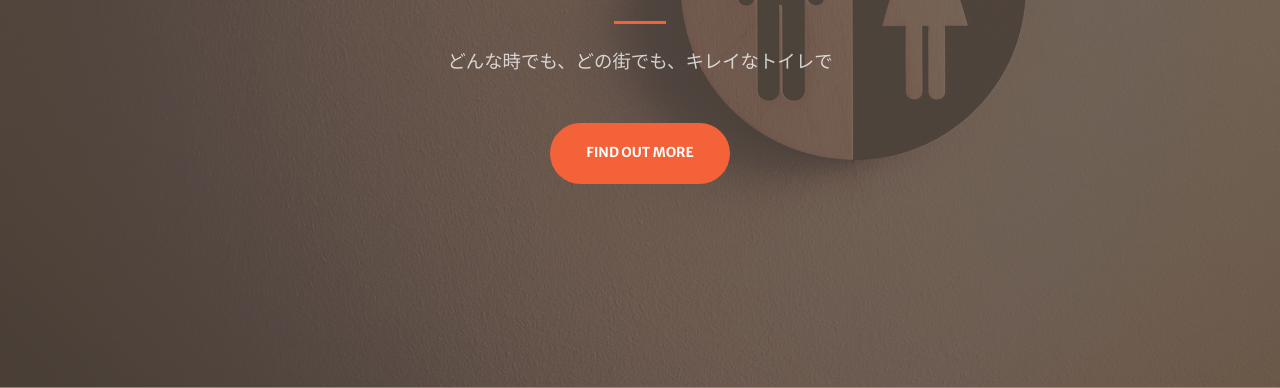
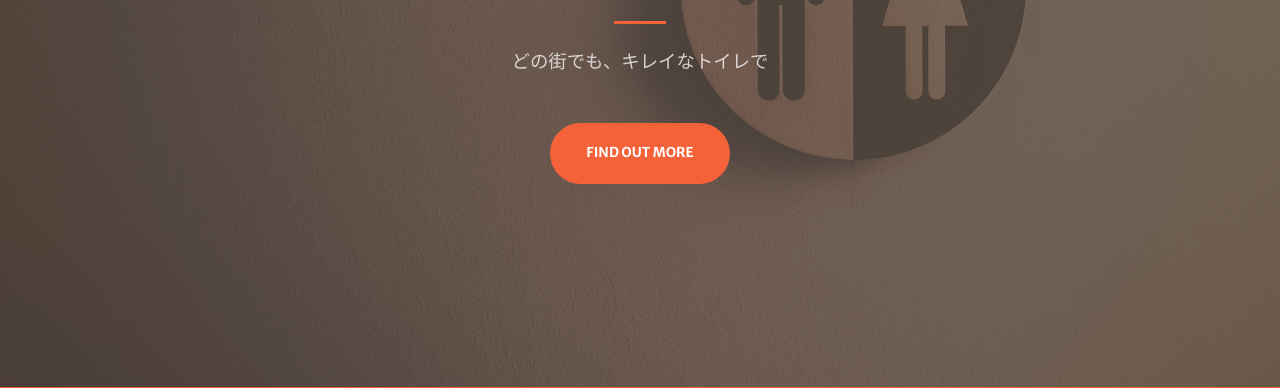
Before and after one commit to fshkkento/toilog21-22, a plain HTML site: page toilog21-22/index.html in a window 1280 px wide. Shown: the part 413-801 px from the top of the page. Drawn offline with nearby package versions, Linux system fonts and the light colour scheme; some packages are replaced by stand-ins of ours; a script that the page names is missing.

Commit message:
Top message is changed

```diff
--- a/toilog21-22/index.html
+++ b/toilog21-22/index.html
@@ -43,7 +43,7 @@
                         <hr class="divider" />
                     </div>
                     <div class="col-lg-8 align-self-baseline">
-                        <p class="text-white-75 mb-5">どんな時でも、どの街でも、キレイなトイレで
+                        <p class="text-white-75 mb-5">どの街でも、キレイなトイレで
                         </p>
                         <a class="btn btn-primary btn-xl" href="#about">Find Out More</a>
                     </div>
```
Also changed, not shown: 1 other file.
